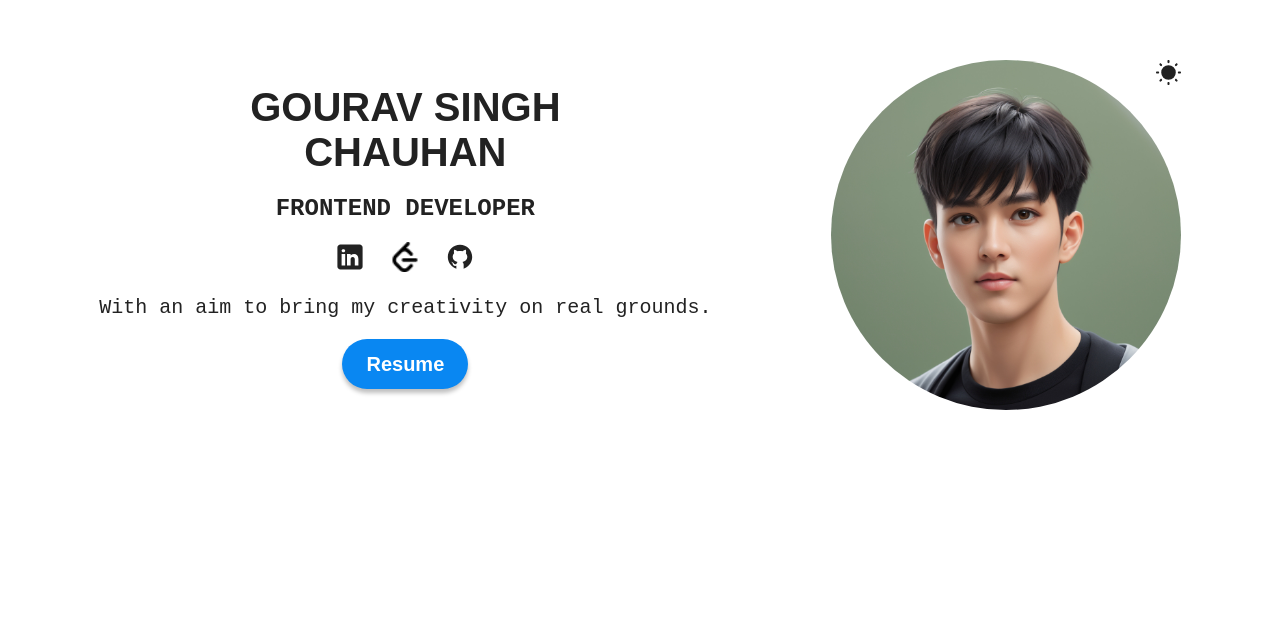
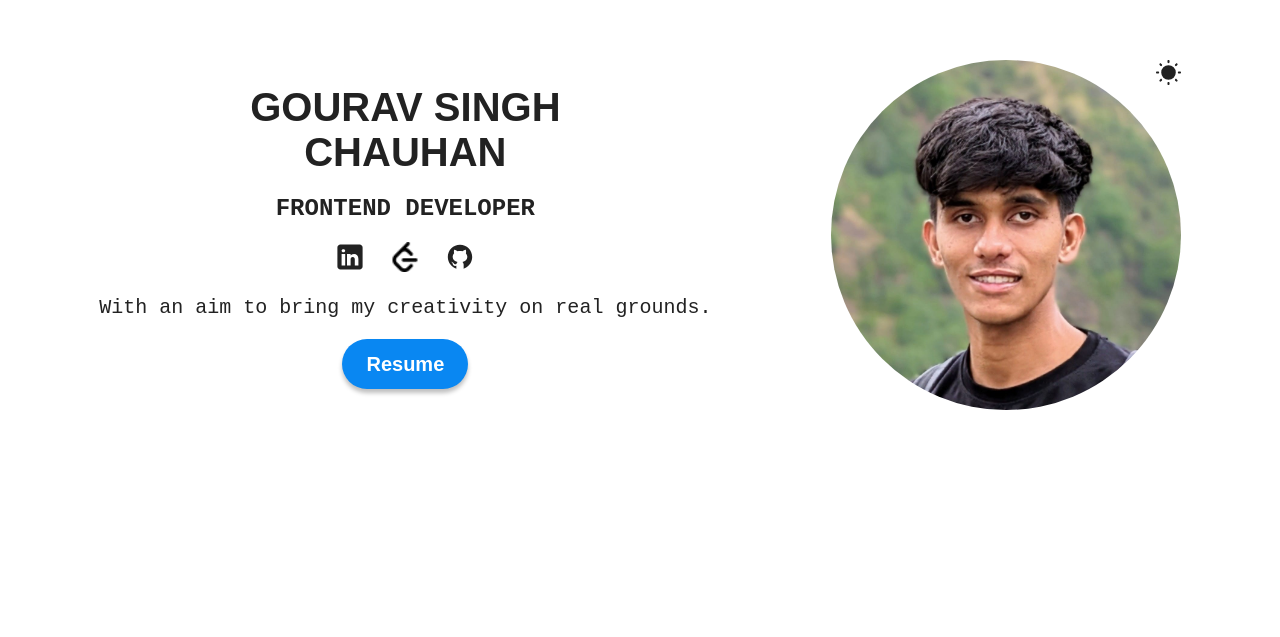
Before and after one commit to infinity-boi/simplygouravsingh, a React (Create React App) app: page / in a window 1280 px wide. Shown: the part 163-800 px from the top of the page. Built offline with nearby package versions, Linux system fonts and the light colour scheme.

Commit message:
Update Photo

```diff
--- a/src/sections/Hero/Hero.jsx
+++ b/src/sections/Hero/Hero.jsx
@@ -1,21 +1,21 @@
 import React, { useState, useEffect } from 'react'
 import styles from "./HeroStyles.module.css";
-import heroImg0 from "../../assets/G0.jpg";
-import heroImg1 from "../../assets/G1.jpg";
-import heroImg2 from "../../assets/G2.jpg";
-import heroImg3 from "../../assets/G3.jpg";
-import heroImg4 from "../../assets/G4.jpg";
-import heroImg5 from "../../assets/G5.jpg";
-import heroImg6 from "../../assets/G6.jpg";
-import heroImg7 from "../../assets/G7.jpg";
-import heroImg8 from "../../assets/G8.jpg";
-import heroImg9 from "../../assets/G9.jpg";
-import heroImg10 from "../../assets/G10.jpg";
-import heroImg11 from "../../assets/G11.jpg";
-import heroImg12 from "../../assets/G12.jpg";
-import heroImg13 from "../../assets/G13.jpg";
-import heroImg14 from "../../assets/G14.jpg";
-
+// import heroImg0 from "../../assets/G0.jpg";
+// import heroImg1 from "../../assets/G1.jpg";
+// import heroImg2 from "../../assets/G2.jpg";
+// import heroImg3 from "../../assets/G3.jpg";
+// import heroImg4 from "../../assets/G4.jpg";
+// import heroImg5 from "../../assets/G5.jpg";
+// import heroImg6 from "../../assets/G6.jpg";
+// import heroImg7 from "../../assets/G7.jpg";
+// import heroImg8 from "../../assets/G8.jpg";
+// import heroImg9 from "../../assets/G9.jpg";
+// import heroImg10 from "../../assets/G10.jpg";
+// import heroImg11 from "../../assets/G11.jpg";
+// import heroImg12 from "../../assets/G12.jpg";
+// import heroImg13 from "../../assets/G13.jpg";
+// import heroImg14 from "../../assets/G14.jpg";
+import heroImg from "../../assets/Gourav.jpg";
 
 import sun from "../../assets/sun.svg";
 import moon from '../../assets/moon.svg';
@@ -29,37 +29,37 @@ import CV from "../../assets/cv.pdf";
 import {useTheme} from "../../common/ThemeContext";
 
 function Hero() {
-  const profileImages = [heroImg0,heroImg1,heroImg2,heroImg3,heroImg4,heroImg5,heroImg6,heroImg7,heroImg8,heroImg9,heroImg10,heroImg11,heroImg12,heroImg13,heroImg14];
+  // const profileImages = [heroImg0,heroImg1,heroImg2,heroImg3,heroImg4,heroImg5,heroImg6,heroImg7,heroImg8,heroImg9,heroImg10,heroImg11,heroImg12,heroImg13,heroImg14];
   const {theme, toggleTheme} = useTheme();
-  const [imageIndex, setImageIndex] = useState(0);
+  // const [imageIndex, setImageIndex] = useState(0);
   const themeIcon = theme === 'light' ? sun : moon;
   const leetcodeIcon = theme === 'light' ? leetcodeLight : leetcodeDark;
   const githubIcon = theme === 'light' ? githubLight : githubDark;
   const linkedinIcon = theme === 'light' ? linkedinLight : linkedinDark;
 
-  useEffect(() => {
-    const handleScroll = () => {
-      setImageIndex((prevIndex) => (prevIndex + 1) % profileImages.length);
-    };
+  // useEffect(() => {
+  //   const handleScroll = () => {
+  //     setImageIndex((prevIndex) => (prevIndex + 1) % profileImages.length);
+  //   };
 
-    window.addEventListener('scroll', handleScroll);
+  //   window.addEventListener('scroll', handleScroll);
 
-    return () => {
-      window.removeEventListener('scroll', handleScroll);
-    };
-  }, []);
+  //   return () => {
+  //     window.removeEventListener('scroll', handleScroll);
+  //   };
+  // }, []);
 
   return (
     <section id="hero" className={styles.container}>
       <div className={styles.colorModeContainer}>
-        <img className={styles.hero} src={profileImages[imageIndex]} alt="Gourav's Avatar" />
+        <img className={styles.hero} src={heroImg} alt="Gourav's Avatar" />
         <img className={styles.colorMode} src={themeIcon} alt="Color mode icon" onClick={toggleTheme} />
       </div>
       <div className={styles.info}>
       <h1>
-        Gourav Singh <br/>  Chauhan
+        Gourav Singh <br/> Chauhan
       </h1>
-      <h2>Frontend Developer</h2>
+      <h2> Frontend Developer </h2>
       <span>
         <a href="https://www.linkedin.com/in/gourav-singh-chauhan-87671a21a/" target="_blank" rel="noreferrer">
         <img src={linkedinIcon} alt="linkedin icon"/></a>
```
